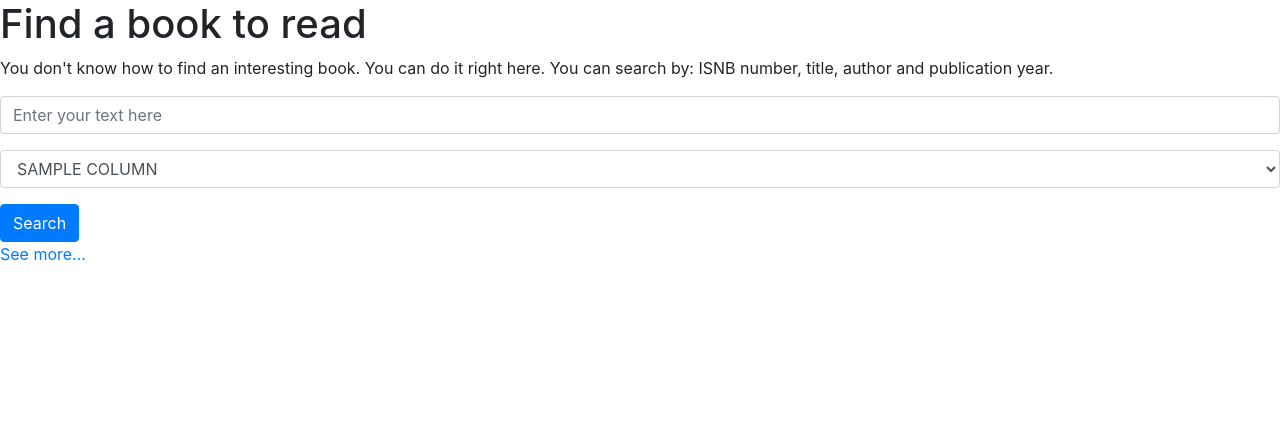
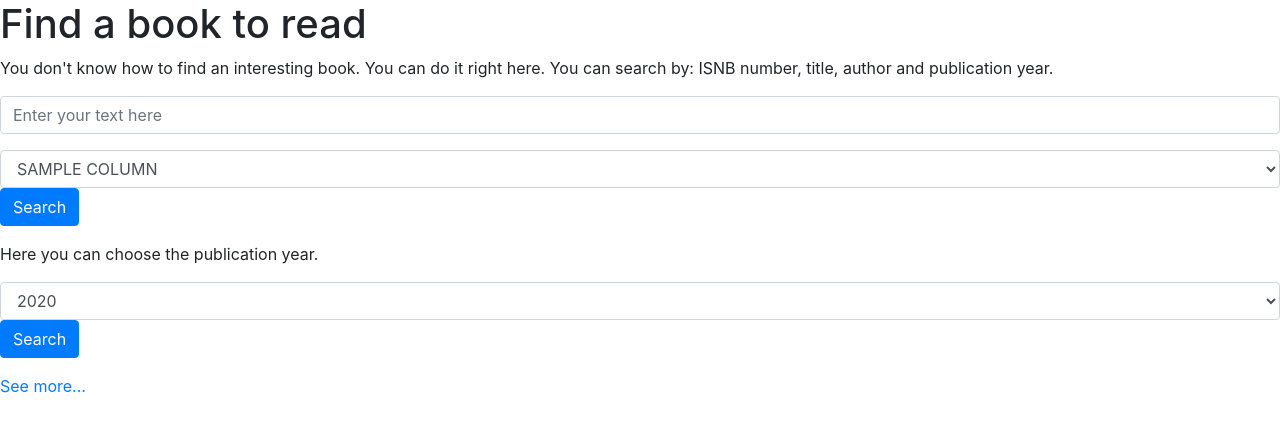
Before and after one commit to asomarov/project1, a Flask app: template templates/index.html in a window 1280 px wide. Shown: the top 432 px of the page. Run offline with Flask 2, Linux system fonts and the light colour scheme; the template is opened without the code that fills it: most values are stand-ins (such as "Sample title", 1, 10 or a date in 2020); parts of the project's set-up code (start-up, migrations or seed data) failed here and were passed over; some libraries are stand-ins or nearby versions.

Commit message:
Separated search for publication year, added new variable years

```diff
--- a/application.py
+++ b/application.py
@@ -26,8 +26,10 @@ headernames = ["id", "isbn", "title", "author", "year"]
 
 @app.route("/")
 def index():
-    #headers = db.execute("SELECT * FROM books LIMIT 1").fetchone()
-    return render_template("index.html", headers = headers)
+    allyears = db.execute("SELECT year FROM books ORDER BY year ASC").fetchall()
+    years = []
+    [years.append(item) for item in allyears if item not in years]
+    return render_template("index.html", headers = headers, years = years)
 
 @app.route("/search_results", methods=["POST"])
 def search_results():
--- a/templates/index.html
+++ b/templates/index.html
@@ -15,12 +15,26 @@
       </div>
       <div class="form-group">
         <select class="form-control" name="search_type">
-          {% for header in headers %}
+          {% for header in headers[:3] %}
             <option value="{{ header.id }}" >{{ header.column.upper() }}</option>
           {% endfor %}
         </select>
+        <button class="btn btn-primary">Search</button>
       </div>
-      <button class="btn btn-primary">Search</button>
+
+    </form>
+    <p>
+      Here you can choose the publication year.
+    </p>
+    <form class="" action="{{ url_for('search_results')}}" method="post">
+      <div class="form-group">
+        <select class="form-control" name="year">
+          {% for year in years %}
+            <option value="{{ year }}" placeholder="Select publication year">{{ year }}</option>
+          {% endfor %}
+        </select>
+        <button class="btn btn-primary">Search</button>
+      </div>
     </form>
     <a href="{{ url_for('more') }}">See more...</a>
 {% endblock %}
```
